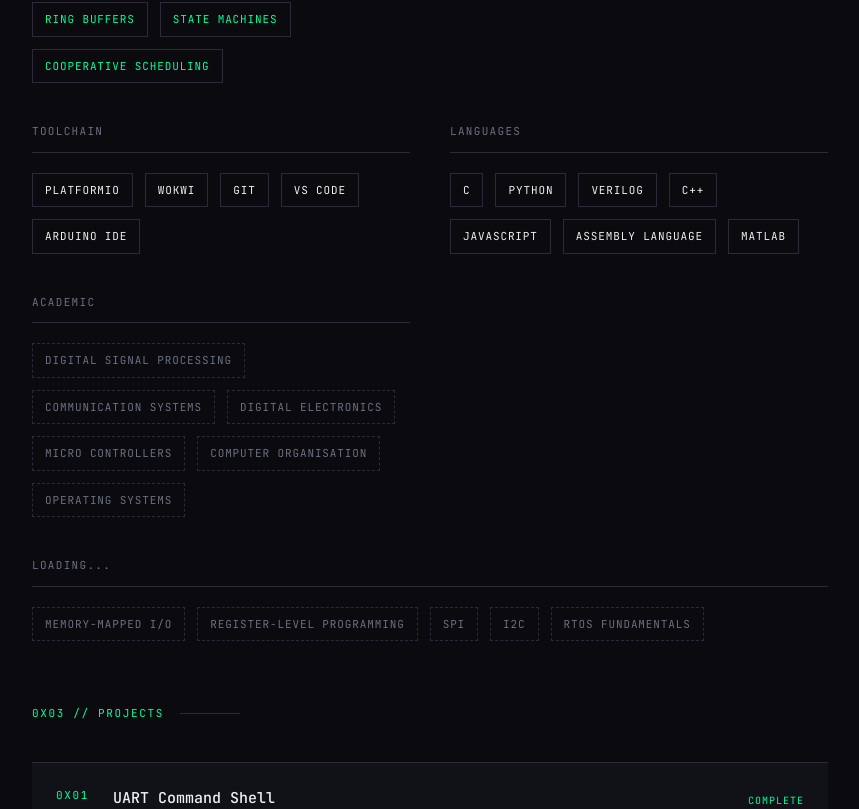
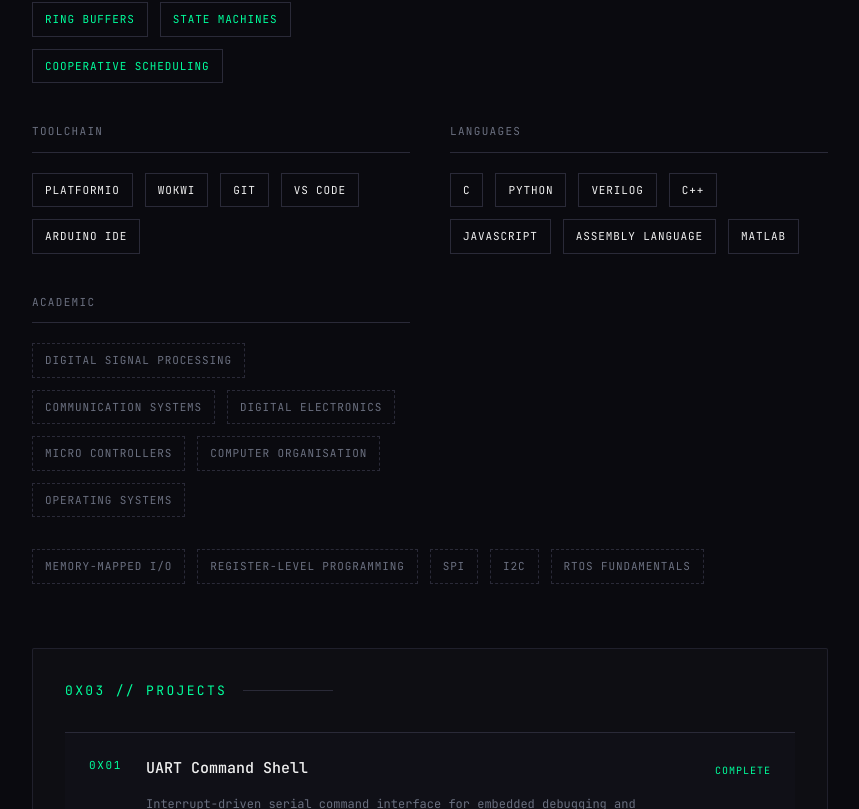
Before and after one commit to Yashaswini-200/portfolio, a Next.js app: page / in a window 1280 px wide. Shown: the part 1991-2800 px from the top of the page, without its empty margins (210-1069 px from the left). Built offline with nearby package versions, Linux system fonts and the light colour scheme.

Commit message:
Enhance portfolio interactions and section polish

```diff
--- a/app/globals.css
+++ b/app/globals.css
@@ -32,6 +32,38 @@ body {
   color: var(--text);
 }
 
+@keyframes blink {
+  0%, 100% { opacity: 0.25; }
+  50% { opacity: 1; }
+}
+
+@keyframes pulseStatus {
+  0%, 100% { opacity: 0.65; transform: scale(0.96); }
+  50% { opacity: 1; transform: scale(1); }
+}
+
+.animate-blink-block {
+  animation: blink 1s steps(1, end) infinite;
+}
+
+.animate-pulse-status {
+  animation: pulseStatus 2s ease-in-out infinite;
+}
+
+.project-card::before {
+  content: '';
+  position: absolute;
+  inset: 0;
+  background: linear-gradient(90deg, transparent 0%, rgba(0, 255, 156, 0.16) 50%, transparent 100%);
+  transform: translateX(-120%);
+  transition: transform 180ms ease-out;
+  pointer-events: none;
+}
+
+.project-card:hover::before {
+  transform: translateX(120%);
+}
+
 a {
   color: inherit;
   text-decoration: none;
--- a/app/page.tsx
+++ b/app/page.tsx
@@ -1,6 +1,5 @@
 import About from '@/components/About';
 import Contact from '@/components/Contact';
-import EngineeringJourney from '@/components/EngineeringJourney';
 import Footer from '@/components/Footer';
 import Hero from '@/components/Hero';
 import Nav from '@/components/Nav';
@@ -18,7 +17,6 @@ export default function Home() {
         <About />
         <Skills />
         <Projects projects={projects} />
-        <EngineeringJourney />
         <Contact />
         <Footer />
       </main>
--- a/components/Contact.tsx
+++ b/components/Contact.tsx
@@ -1,26 +1,61 @@
 'use client';
 
-import { useState } from 'react';
-import Toast from '@/components/Toast';
+import { motion } from 'framer-motion';
+import { useEffect, useRef, useState } from 'react';
+import { shouldReduceMotion } from '@/lib/animations';
 
 export default function Contact() {
-  const [showToast, setShowToast] = useState(false);
+  const ref = useRef<HTMLElement>(null);
+  const [inView, setInView] = useState(false);
+  const [copied, setCopied] = useState(false);
+
+  useEffect(() => {
+    const observer = new IntersectionObserver(
+      ([entry]) => {
+        if (entry.isIntersecting) {
+          setInView(true);
+          observer.unobserve(entry.target);
+        }
+      },
+      { threshold: 0.15 }
+    );
+
+    if (ref.current) {
+      observer.observe(ref.current);
+    }
+
+    return () => observer.disconnect();
+  }, []);
+
+  useEffect(() => {
+    if (!copied) return;
+
+    const timeout = window.setTimeout(() => setCopied(false), 1500);
+    return () => window.clearTimeout(timeout);
+  }, [copied]);
 
   const handleCopyEmail = async (email: string) => {
     try {
       await navigator.clipboard.writeText(email);
-      setShowToast(true);
-      setTimeout(() => setShowToast(false), 2000);
+      setCopied(true);
     } catch (err) {
       console.error('Failed to copy:', err);
     }
   };
 
+  const reduceMotion = shouldReduceMotion();
+
   return (
-    <>
-      <section id="contact" className="mt-16">
+    <motion.section
+      id="contact"
+      ref={ref}
+      initial="hidden"
+      animate={inView ? 'visible' : 'hidden'}
+      variants={reduceMotion ? { hidden: { opacity: 1 }, visible: { opacity: 1 } } : { hidden: { opacity: 0, y: 20 }, visible: { opacity: 1, y: 0, transition: { duration: 0.3, ease: 'easeOut' } } }}
+      className="mt-16"
+    >
       <div className="mb-10 flex items-center gap-4">
-          <span className="font-mono text-[11px] uppercase tracking-[0.15em] text-accent">0x05 // contact</span>
+        <span className="font-mono text-[11px] uppercase tracking-[0.15em] text-accent">0x04 // contact</span>
         <span className="h-px flex-1 bg-border max-w-[60px]" />
       </div>
 
@@ -28,24 +63,38 @@ export default function Contact() {
         Open to embedded systems and firmware internships. Typically responds within 48h.
       </p>
 
-        <div className="grid grid-cols-1 gap-1 md:grid-cols-2 bg-border">
+      <div className="grid grid-cols-1 gap-1 bg-border md:grid-cols-2">
         <div className="bg-background p-6">
-            <div className="font-mono text-[11px] uppercase tracking-[0.1em] text-text-muted mb-2">EMAIL</div>
+          <div className="mb-2 font-mono text-[11px] uppercase tracking-[0.1em] text-text-muted">EMAIL</div>
+          <div className="flex flex-wrap items-center gap-2">
             <button
+              type="button"
               onClick={() => handleCopyEmail('yashaswini.v2999@gmail.com')}
-              className="font-mono text-[13px] text-accent text-left"
+              className="font-mono text-left text-[13px] text-accent transition-colors duration-150 hover:text-accent/80"
             >
               yashaswini.v2999@gmail.com
             </button>
+            <button
+              type="button"
+              onClick={() => handleCopyEmail('yashaswini.v2999@gmail.com')}
+              aria-label="Copy email address"
+              className="inline-flex h-7 w-7 items-center justify-center border border-border bg-bg2 text-[11px] text-text-muted transition-colors duration-150 hover:border-accent hover:text-accent"
+            >
+              ⧉
+            </button>
+            <span className={`text-[10px] uppercase tracking-[0.15em] text-accent transition-opacity duration-200 ${copied ? 'opacity-100' : 'opacity-0'}`}>
+              Copied!
+            </span>
+          </div>
         </div>
 
         <div className="bg-background p-6">
-            <div className="font-mono text-[11px] uppercase tracking-[0.1em] text-text-muted mb-2">GITHUB</div>
+          <div className="mb-2 font-mono text-[11px] uppercase tracking-[0.1em] text-text-muted">GITHUB</div>
           <a
             href="https://github.com/Yashaswini-200"
             target="_blank"
             rel="noopener noreferrer"
-              className="font-mono text-[13px] text-accent inline-flex items-center gap-1"
+            className="inline-flex items-center gap-1 font-mono text-[13px] text-accent"
           >
             github.com/Yashaswini-200
             <span aria-hidden="true">↗</span>
@@ -53,12 +102,12 @@ export default function Contact() {
         </div>
 
         <div className="bg-background p-6">
-            <div className="font-mono text-[11px] uppercase tracking-[0.1em] text-text-muted mb-2">LINKEDIN</div>
+          <div className="mb-2 font-mono text-[11px] uppercase tracking-[0.1em] text-text-muted">LINKEDIN</div>
           <a
             href="https://www.linkedin.com/in/yashaswini-v-a21a3032a/"
             target="_blank"
             rel="noopener noreferrer"
-              className="font-mono text-[13px] text-accent inline-flex items-center gap-1"
+            className="inline-flex items-center gap-1 font-mono text-[13px] text-accent"
           >
             yashaswini-v
             <span aria-hidden="true">↗</span>
@@ -66,15 +115,13 @@ export default function Contact() {
         </div>
 
         <div className="bg-bg p-6">
-            <div className="font-mono text-[11px] uppercase tracking-[0.1em] text-text-muted mb-2">STATUS</div>
+          <div className="mb-2 font-mono text-[11px] uppercase tracking-[0.1em] text-text-muted">STATUS</div>
           <div className="inline-flex items-center gap-2 font-mono text-[13px] text-accent">
-              <span className="inline-block h-2 w-2 rounded-none bg-accent" />
+            <span className="inline-block h-2 w-2 rounded-none bg-accent animate-pulse-status" />
             open to internships
           </div>
         </div>
       </div>
-      </section>
-      <Toast show={showToast} message="Email copied to clipboard!" />
-    </>
+    </motion.section>
   );
 }
--- a/components/Projects.tsx
+++ b/components/Projects.tsx
@@ -1,25 +1,58 @@
 'use client';
 
+import { motion } from 'framer-motion';
+import { useEffect, useRef, useState } from 'react';
 import type { Project } from '@/types';
 import Link from 'next/link';
+import { shouldReduceMotion } from '@/lib/animations';
 
 type ProjectsProps = {
   projects: Project[];
 };
 
 export default function Projects({ projects }: ProjectsProps) {
+  const ref = useRef<HTMLDivElement>(null);
+  const [inView, setInView] = useState(false);
+
+  useEffect(() => {
+    const observer = new IntersectionObserver(
+      ([entry]) => {
+        if (entry.isIntersecting) {
+          setInView(true);
+          observer.unobserve(entry.target);
+        }
+      },
+      { threshold: 0.15 }
+    );
+
+    if (ref.current) {
+      observer.observe(ref.current);
+    }
+
+    return () => observer.disconnect();
+  }, []);
+
+  const reduceMotion = shouldReduceMotion();
+
   return (
-    <section id="projects" className="mt-16">
-      <div className="mb-10 flex items-center gap-4">
-        <span className="font-mono text-[11px] uppercase tracking-[0.15em] text-accent">0x03 // projects</span>
-        <span className="h-px flex-1 bg-border max-w-[60px]" />
+    <motion.section
+      id="projects"
+      ref={ref}
+      initial="hidden"
+      animate={inView ? 'visible' : 'hidden'}
+      variants={reduceMotion ? { hidden: { opacity: 1 }, visible: { opacity: 1 } } : { hidden: { opacity: 0, y: 20 }, visible: { opacity: 1, y: 0, transition: { duration: 0.3, ease: 'easeOut' } } }}
+      className="mt-16 rounded-[2px] border border-border/70 bg-[rgba(255,255,255,0.02)] p-6 md:p-8"
+    >
+      <div className="mb-8 flex items-center gap-4">
+        <span className="font-mono text-[13px] uppercase tracking-[0.18em] text-accent">0x03 // projects</span>
+        <span className="h-px flex-1 bg-border max-w-[90px]" />
       </div>
 
       <div className="space-y-0">
         {projects.map((project, index) => (
           <div
             key={project.id}
-            className={`group border-b border-border ${index === 0 ? 'border-t' : ''} bg-bg2 p-6 transition-colors duration-200 hover:bg-[rgba(0,255,156,0.04)] hover:border-l-2 hover:border-accent`}
+            className={`project-card group relative overflow-hidden border-b border-border ${index === 0 ? 'border-t' : ''} bg-bg2/80 p-6 transition-all duration-200 ease-out hover:-translate-y-1 hover:border-accent hover:bg-[rgba(0,255,156,0.04)] hover:shadow-[0_0_0_1px_rgba(0,255,156,0.14),0_18px_36px_rgba(0,0,0,0.32)]`}
           >
             <div className="md:grid md:grid-cols-[max-content_1fr_max-content] md:gap-6">
               <div className="font-mono text-[11px] uppercase tracking-[0.15em] text-accent">0x{String(project.id).padStart(2, '0')}</div>
@@ -58,6 +91,6 @@ export default function Projects({ projects }: ProjectsProps) {
           </div>
         ))}
       </div>
-    </section>
+    </motion.section>
   );
 }
--- a/components/SkillChip.tsx
+++ b/components/SkillChip.tsx
@@ -28,7 +28,7 @@ export default function SkillChip({ tag, variant = 'normal', index = 0 }: SkillC
       };
 
   const classes = [
-    'inline-flex items-center border border-border px-3 py-2 text-[11px] font-mono uppercase tracking-[0.08em]'
+    'inline-flex items-center border border-border px-3 py-2 text-[11px] font-mono uppercase tracking-[0.08em] transition-all duration-200 ease-out hover:-translate-y-0.5 hover:border-accent hover:text-accent'
   ];
 
   if (variant === 'accent') {
--- a/components/Skills.tsx
+++ b/components/Skills.tsx
@@ -86,10 +86,7 @@ export default function Skills() {
         ))}
       </div>
 
-      <div className="mt-10 border-b border-border pb-3 text-[11px] uppercase tracking-[0.12em] text-text-muted">
-        LOADING...
-      </div>
-      <div className="mt-5 flex flex-wrap gap-3">
+      <div className="mt-8 flex flex-wrap gap-3">
         {learningGoals.map((goal, index) => (
           <SkillChip key={goal} tag={goal} variant="dashed" index={index} />
         ))}
```
Also changed, not shown: components/EngineeringJourney.tsx (deleted, +0 -61 lines), components/Hero.tsx (+5 -2 lines), components/Nav.tsx (+3 -4 lines). Lines whose indentation alone changed are shown as unchanged.
